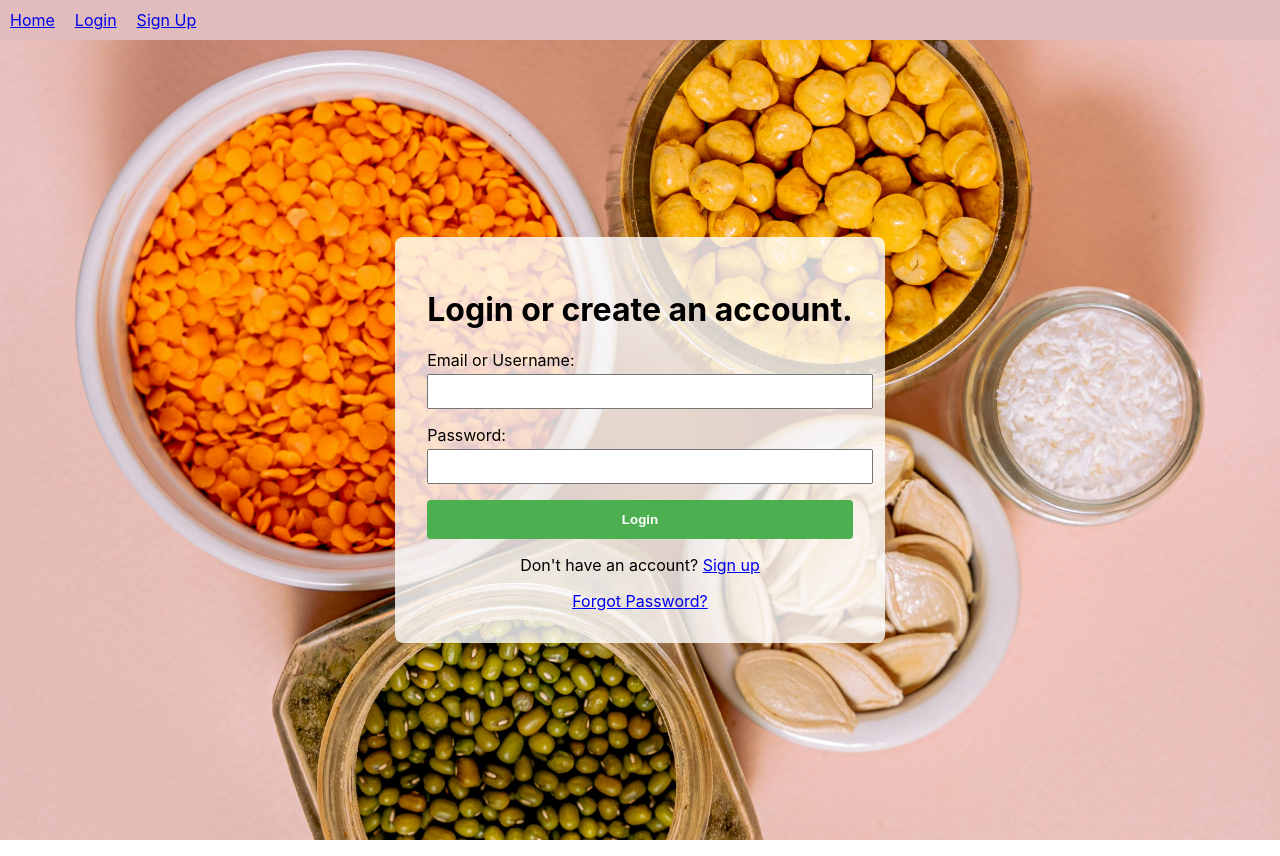
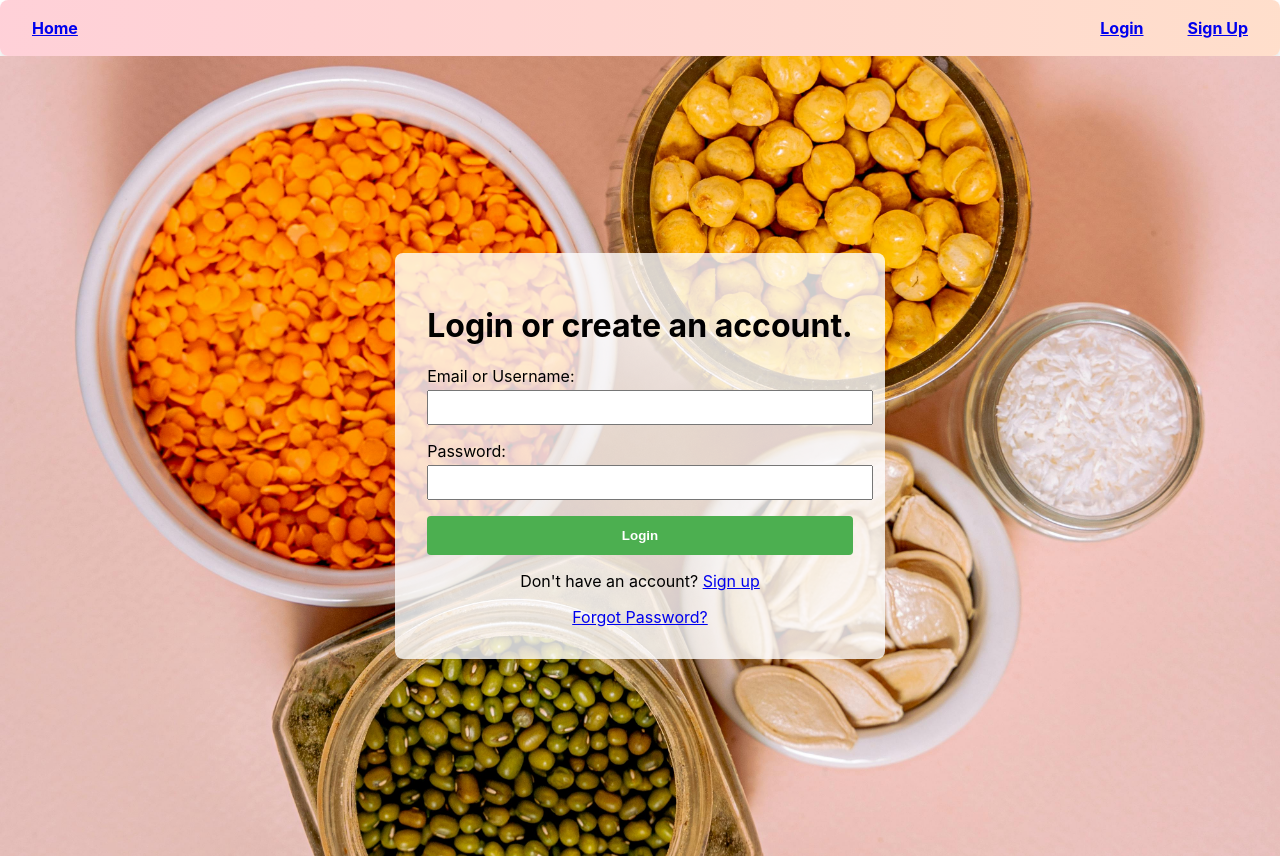
Before and after one commit to lkbosak/PantryPanda, a React (Create React App) app in the folder client/my-app/: page /login in a window 1280 px wide. Built offline with nearby package versions, Linux system fonts and the light colour scheme.

Commit message:
nav bar updates

```diff
--- a/client/my-app/src/App.tsx
+++ b/client/my-app/src/App.tsx
@@ -14,6 +14,7 @@ import DryGoods from './DryGoods';
 import AddItemPage from './AddItemPage';
 import RemoveItemPage from './RemoveItemPage';
 import BarcodeScanner from './BarcodeScanner';
+import NavBar from './NavBar';
 
 
 import './App.css';
@@ -32,25 +33,10 @@ function App() {
     globalThis.location.href = '/';
   };
 
-  return (
+    return (
     <BrowserRouter>
       <PantryProvider>
-        <nav style={{background: 'rgba(175, 84, 84, 0.39)', padding: '10px', display: 'flex', alignItems: 'center', gap: '20px' }}>
-          {isLoggedIn ? (
-            <>
-              <Link to="/">Home</Link>
-              <Link to="/pantry">Pantry</Link>
-              <Link to="/settings">User Settings</Link>
-              <button onClick={handleLogout} className="nav-link-button">Logout</button>
-            </>
-          ) : (
-            <>
-              <Link to="/">Home</Link>
-              <Link to="/login">Login</Link>
-              <Link to="/signup">Sign Up</Link>
-            </>
-          )}
-        </nav>
+        <NavBar isLoggedIn={isLoggedIn} onLogout={handleLogout} />
         <Routes>
           <Route path="/" element={<Home />} />
           <Route path="/pantry" element={<Pantry />} />
@@ -58,14 +44,14 @@ function App() {
           <Route path="/login" element={<Login onLogin={() => setIsLoggedIn(true)} />} />
           <Route path="/signup" element={<SignUp />} />
           <Route path="/settings" element={<UserSettings />} />
-          <Route path="/forgot-password" element={<ForgotPasswordForm />} />
+          <Route path="/ForgotPasswordForm" element={<ForgotPasswordForm />} />
           <Route path="/fridge" element={<Fridge />} />
           <Route path="/freezer" element={<Freezer />} />
           <Route path="/spicerack" element={<SpiceRack />} />
           <Route path="/drygoods" element={<DryGoods />} />
           <Route path="/addItem" element={<AddItemPage />} />
-          <Route path="/removeItem" element={< RemoveItemPage/>} />
-          <Route path="/scanner" element={<BarcodeScanner onDetected={code => console.log('Detected barcode:', code)} />} />
+          <Route path="/removeItem" element={<RemoveItemPage />} />
+          <Route path="/scanner" element={<BarcodeScanner onDetected={(code) => console.log("Detected barcode:", code)} />} />
         </Routes>
       </PantryProvider>
     </BrowserRouter>
--- a/client/my-app/src/Login.tsx
+++ b/client/my-app/src/Login.tsx
@@ -127,7 +127,7 @@ const Login: React.FC<LoginProps> = ({ onLogin }) => {
                     <span>Don't have an account? <Link to="/signup">Sign up</Link></span>
                 </div>
             <div style={{ marginTop: '1rem', textAlign: 'center' }}>
-                    <span><Link to="/forgot-password">Forgot Password?</Link></span>
+                    <span><Link to="/ForgotPasswordForm">Forgot Password?</Link></span>
                 </div>
             </form>
         </div>
--- /dev/null
+++ b/client/my-app/src/NavBar.tsx
@@ -0,0 +1,142 @@
+// src/NavBar.tsx
+import React from "react";
+import { Link } from "react-router-dom";
+
+const NavBar: React.FC<{ isLoggedIn: boolean; onLogout: () => void }> = ({
+  isLoggedIn,
+  onLogout,
+}) => {
+  return (
+    <nav
+      style={{
+        background: "linear-gradient(90deg, #ffafbc94, #ffc3a08b)", // Gradient background
+        padding: "10px 20px",
+        display: "flex",
+        alignItems: "center",
+        justifyContent: "space-between",
+        boxShadow: "0 4px 6px rgba(0, 0, 0, 0.1)", // Subtle shadow
+        borderRadius: "8px", // Rounded corners
+      }}
+    >
+      <div style={{ display: "flex", gap: "20px" }}>
+        <Link
+          to="/"
+          style={{
+            fontWeight: "bold",
+            padding: "8px 12px",
+            borderRadius: "4px",
+            transition: "background 0.3s",
+          }}
+          onMouseEnter={(e) =>
+            (e.currentTarget.style.background = "#ff7eb4a4")
+          }
+          onMouseLeave={(e) =>
+            (e.currentTarget.style.background = "transparent")
+          }
+        >
+          Home
+        </Link>
+        {isLoggedIn && (
+          <>
+            <Link
+              to="/pantry"
+              style={{
+                fontWeight: "bold",
+                padding: "8px 12px",
+                borderRadius: "4px",
+                transition: "background 0.3s",
+              }}
+              onMouseEnter={(e) =>
+                (e.currentTarget.style.background = "#ff7eb491")
+              }
+              onMouseLeave={(e) =>
+                (e.currentTarget.style.background = "transparent")
+              }
+            >
+              Pantry
+            </Link>
+            <Link
+              to="/settings"
+              style={{
+                fontWeight: "bold",
+                padding: "8px 12px",
+                borderRadius: "4px",
+                transition: "background 0.3s",
+              }}
+              onMouseEnter={(e) =>
+                (e.currentTarget.style.background = "#ff7eb48f")
+              }
+              onMouseLeave={(e) =>
+                (e.currentTarget.style.background = "transparent")
+              }
+            >
+              User Settings
+            </Link>
+          </>
+        )}
+      </div>
+      {isLoggedIn ? (
+        <button
+          onClick={onLogout}
+          style={{
+            background: "#ff7eb3",
+            color: "#fff",
+            border: "none",
+            borderRadius: "4px",
+            padding: "8px 12px",
+            cursor: "pointer",
+            fontWeight: "bold",
+            transition: "background 0.3s",
+          }}
+          onMouseEnter={(e) =>
+            (e.currentTarget.style.background = "#ff4d6e92")
+          }
+          onMouseLeave={(e) =>
+            (e.currentTarget.style.background = "#ff7eb3")
+          }
+        >
+          Logout
+        </button>
+      ) : (
+        <div style={{ display: "flex", gap: "20px" }}>
+          <Link
+            to="/login"
+            style={{
+              fontWeight: "bold",
+              padding: "8px 12px",
+              borderRadius: "4px",
+              transition: "background 0.3s",
+            }}
+            onMouseEnter={(e) =>
+              (e.currentTarget.style.background = "#ff7eb48b")
+            }
+            onMouseLeave={(e) =>
+              (e.currentTarget.style.background = "transparent")
+            }
+          >
+            Login
+          </Link>
+          <Link
+            to="/signup"
+            style={{
+              fontWeight: "bold",
+              padding: "8px 12px",
+              borderRadius: "4px",
+              transition: "background 0.3s",
+            }}
+            onMouseEnter={(e) =>
+              (e.currentTarget.style.background = "#ff7eb484")
+            }
+            onMouseLeave={(e) =>
+              (e.currentTarget.style.background = "transparent")
+            }
+          >
+            Sign Up
+          </Link>
+        </div>
+      )}
+    </nav>
+  );
+};
+
+export default NavBar;
```
